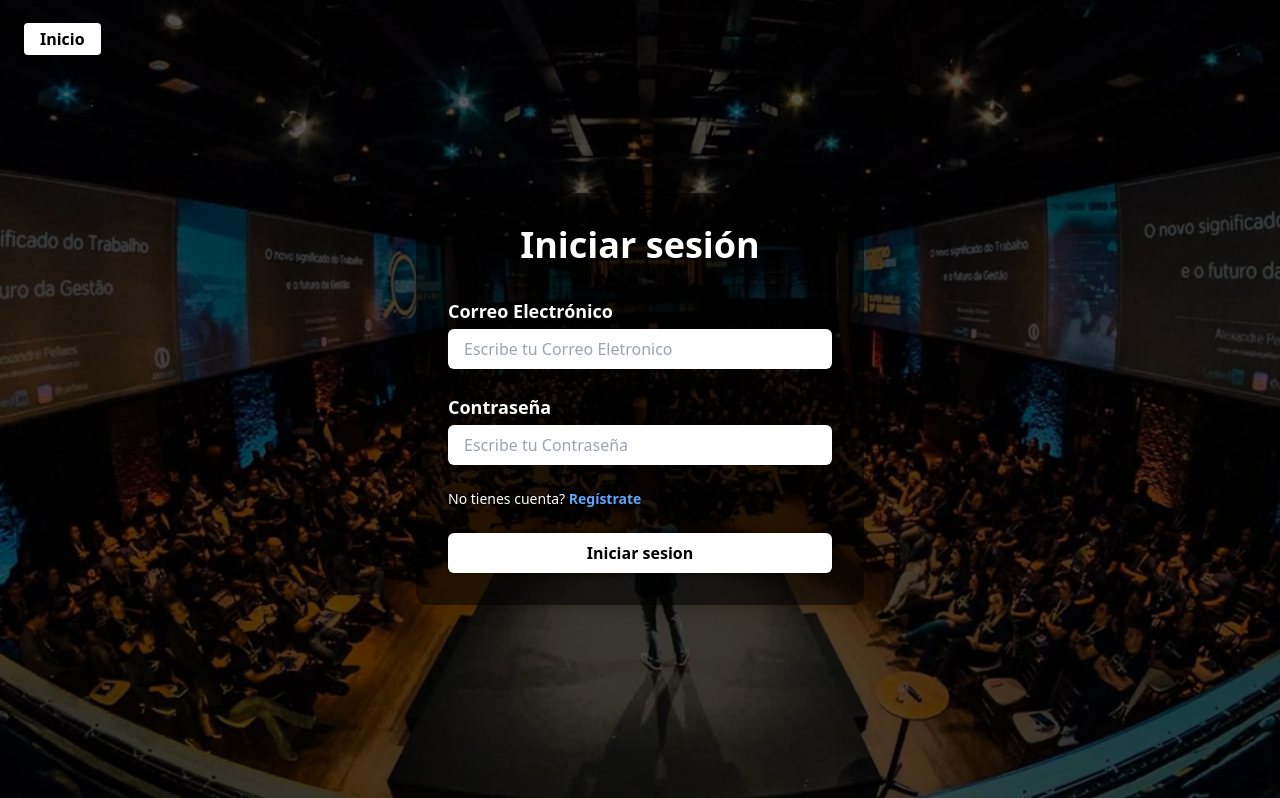
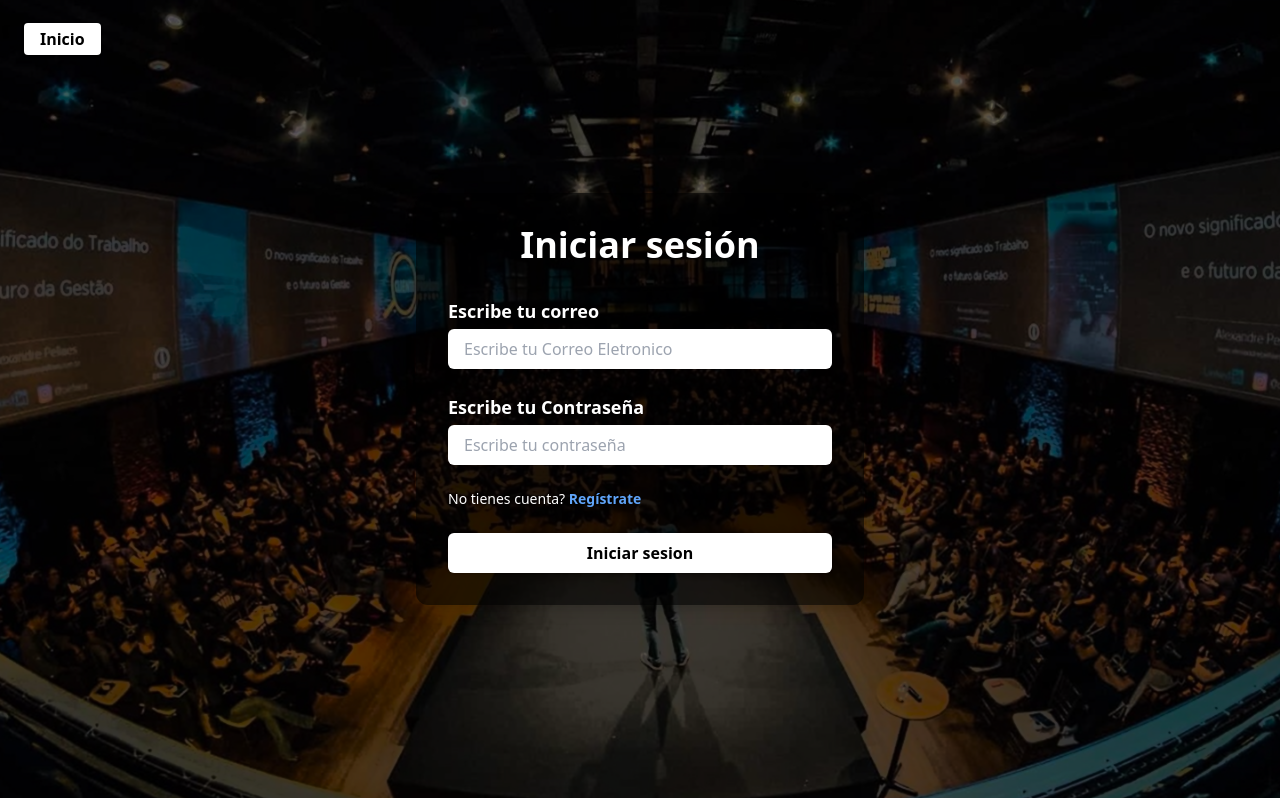
Before and after one commit to rajnaroc/EVENTIS, a Flask app: page /iniciarsesion in a window 1280 px wide. Shown: the part 113-911 px from the top of the page. Run offline with Flask 3, Linux system fonts and the light colour scheme.

Commit message:
1.5.9: añadimos los forms al iniciar sesion

```diff
--- a/src/templates/iniciar_sesion.html
+++ b/src/templates/iniciar_sesion.html
@@ -9,9 +9,7 @@
     <div class="bg-black bg-opacity-60 text-white p-8 rounded-xl w-full max-w-md shadow-lg">
 
       <!-- Botón Inicio -->
-      <a href="/" class="absolute top-6 left-6 bg-white text-black font-bold px-4 py-1 rounded shadow">
-        Inicio
-      </a>
+      <a href="/" class="absolute top-6 left-6 bg-white text-black font-bold px-4 py-1 rounded shadow">Inicio</a>
 
       <h1 class="text-4xl font-bold text-center mb-8">Iniciar sesión</h1>
 
@@ -19,16 +17,14 @@
 
         <!-- Email -->
         <div>
-          <label class="block text-lg font-bold mb-1">Correo Electrónico</label>
-          <input type="email" name="email" placeholder="Escribe tu Correo Eletronico"
-          class="w-full px-4 py-2 rounded-md text-black focus:outline-none focus:ring-2 focus:ring-blue-400" required>
+          {{ login.correo.label(class="block text-lg font-bold mb-1") }}
+          {{ login.correo(placeholder="Escribe tu Correo Eletronico", class="w-full px-4 py-2 rounded-md text-black focus:outline-none focus:ring-2 focus:ring-blue-400") }}
         </div>
 
         <!-- Contraseña -->
         <div>
-          <label class="block text-lg font-bold mb-1">Contraseña</label>
-          <input type="password" name="password" placeholder="Escribe tu Contraseña"
-          class="w-full px-4 py-2 rounded-md text-black focus:outline-none focus:ring-2 focus:ring-blue-400" required>
+          {{ login.contraseña.label(class="block text-lg font-bold mb-1") }}
+          {{ login.contraseña( placeholder="Escribe tu contraseña",class="w-full px-4 py-2 rounded-md text-black focus:outline-none focus:ring-2 focus:ring-blue-400") }}
         </div>
 
         <!-- Registro -->
@@ -36,14 +32,10 @@
           <span class="text-white">No tienes cuenta?</span>
           <a href="/registro" class="text-blue-400 font-semibold hover:underline">Regístrate</a>
         </div>
+        <!-- Botón -->
+        {{ login.enviar(class="w-full bg-white text-black font-bold py-2 rounded-md shadow hover:bg-gray-200 transition") }}
 
-      <!-- Botón -->
-      <button type="submit"
-      class="w-full bg-white text-black font-bold py-2 rounded-md shadow hover:bg-gray-200 transition">
-      Iniciar sesion
-    </button>
-  </form>
-
+      </form>
     </div>
   </div>
 </div>
```
